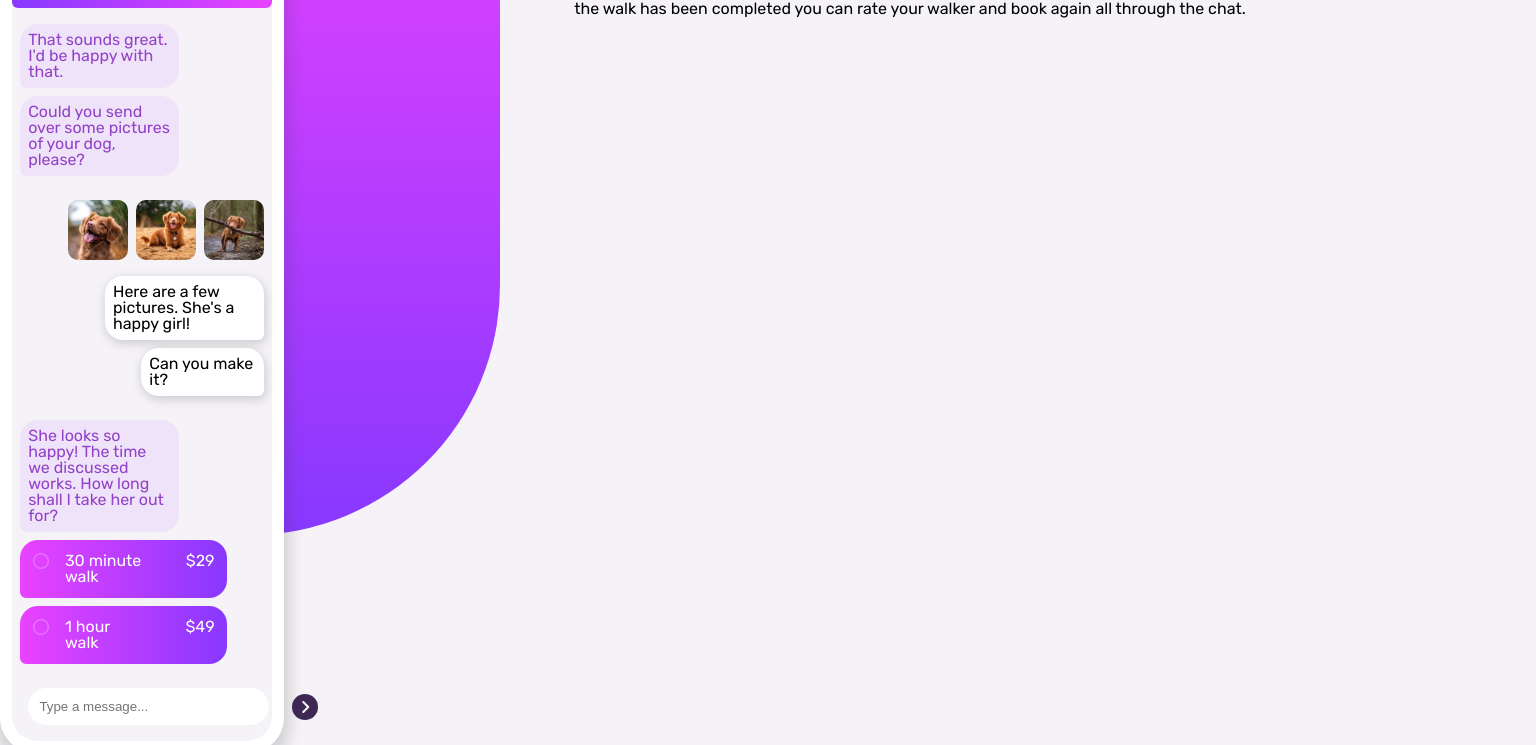
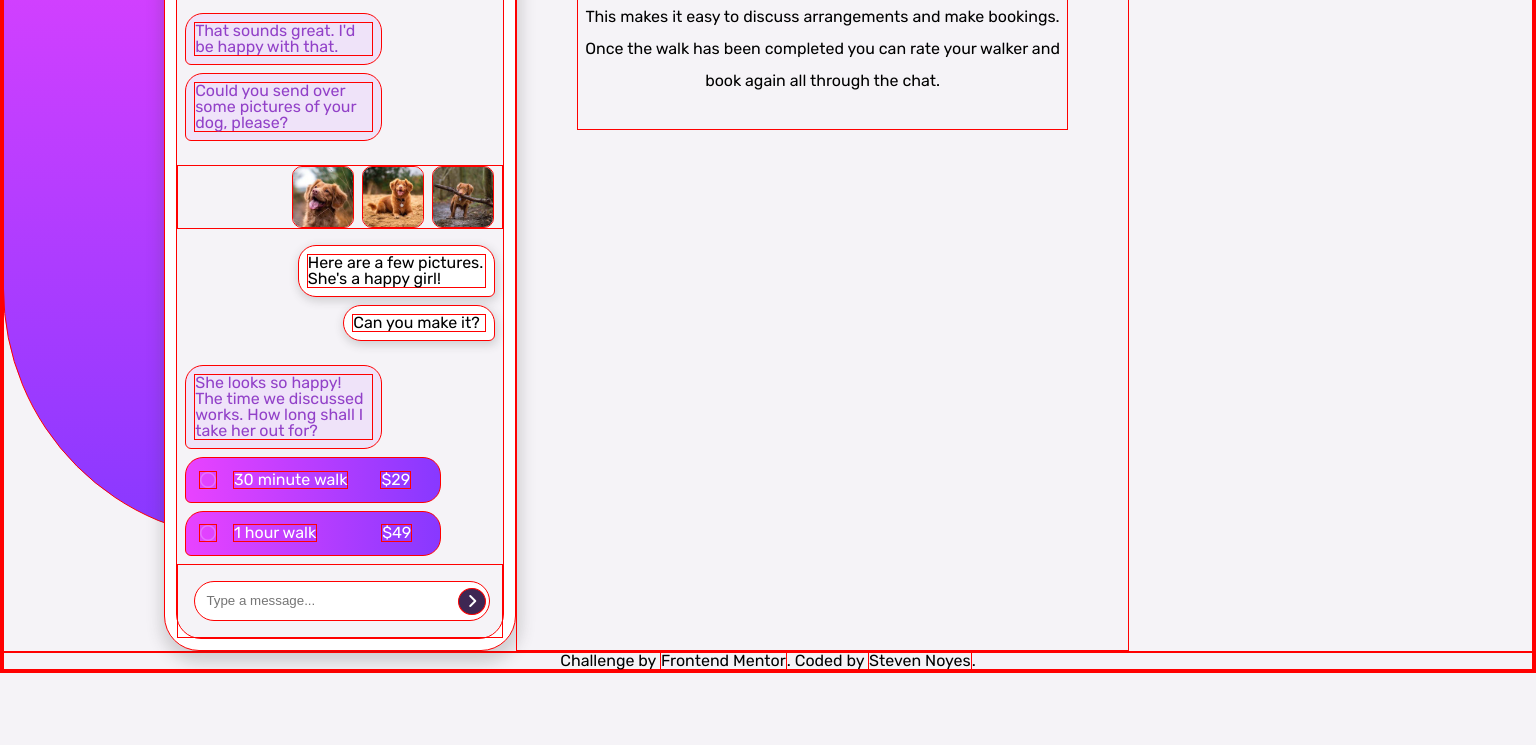
Before and after one commit to SteveNoyes/chatApp, a plain HTML site: page index.html in a window 1536 px wide. Shown: the part 185-930 px from the top of the page. After the commit the page ends 858 px from the top, so only its background shows below. Drawn offline with Linux system fonts and the light colour scheme.

Commit message:
maybe not

```diff
--- a/css/style.css
+++ b/css/style.css
@@ -68,6 +68,15 @@ main {
   background: linear-gradient(var(--light-magenta), var(--light-violet));
 } */
 
+
+
+
+
+
+
+
+
+
 .phoneCard {
   border: 1px solid white;
   width: 350px;
@@ -93,6 +102,12 @@ main {
   margin-top: -20px;
   background-color: var(--light-grayish-violet);
 }
+
+
+
+
+
+
 
 .infoHeader {
   border-radius: 25px 25px 6px 6px;
@@ -134,6 +149,20 @@ main {
   cursor: pointer;
 }
 
+
+
+
+
+
+
+
+
+
+
+
+
+
+
 .leftChat {
   width: 55%;
   border-radius: 18px 18px 18px 6px;
@@ -162,9 +191,22 @@ main {
   width: 41%;
 }
 
+
+
+
+
+
+
+
+
+
+
+
 .clearfix {
   overflow: auto;
 }
+
+
 
 .dogs {
   margin-top: 1.5rem;
@@ -177,6 +219,13 @@ main {
   margin-right: .5rem;
   border-radius: 10px;
 }
+
+
+
+
+
+
+
 
 .leftChatOffer {
   display: flex;
@@ -194,6 +243,14 @@ main {
   margin-right: 1rem;
 }
 
+
+
+
+
+
+
+
+
 .walkOffer0 {
   margin-right: 2rem;
 }
@@ -201,6 +258,12 @@ main {
 .walkOffer1 {
   margin-right: 4rem;
 }
+
+
+
+
+
+
 
 .messageChatBar input {
   border-radius: 25px;
@@ -227,6 +290,22 @@ main {
 .messageChatBar i:hover {
   cursor: pointer;
 }
+
+
+
+
+
+
+
+
+
+
+
+
+
+
+
+
 
 .bookingSection {
   z-index: 30;
@@ -260,6 +339,11 @@ main {
 /* Media Query */
 /* Desktop: 1440px */
 @media (min-width: 1440px) {
+
+  * {
+    border: 1px solid red!important;
+  }
+
   .aPurpleThingToTheSide {
     position: absolute;
     top: 0;
@@ -273,4 +357,13 @@ main {
     display: flex;
   }
 
+  .bookingSection {
+    width: 40%;
+
+  }
+
+  .phoneCard {
+    margin: 0 0 0 10rem;
+  }
+
 }
```
Also changed, not shown: index.html (+1 -0 lines).
